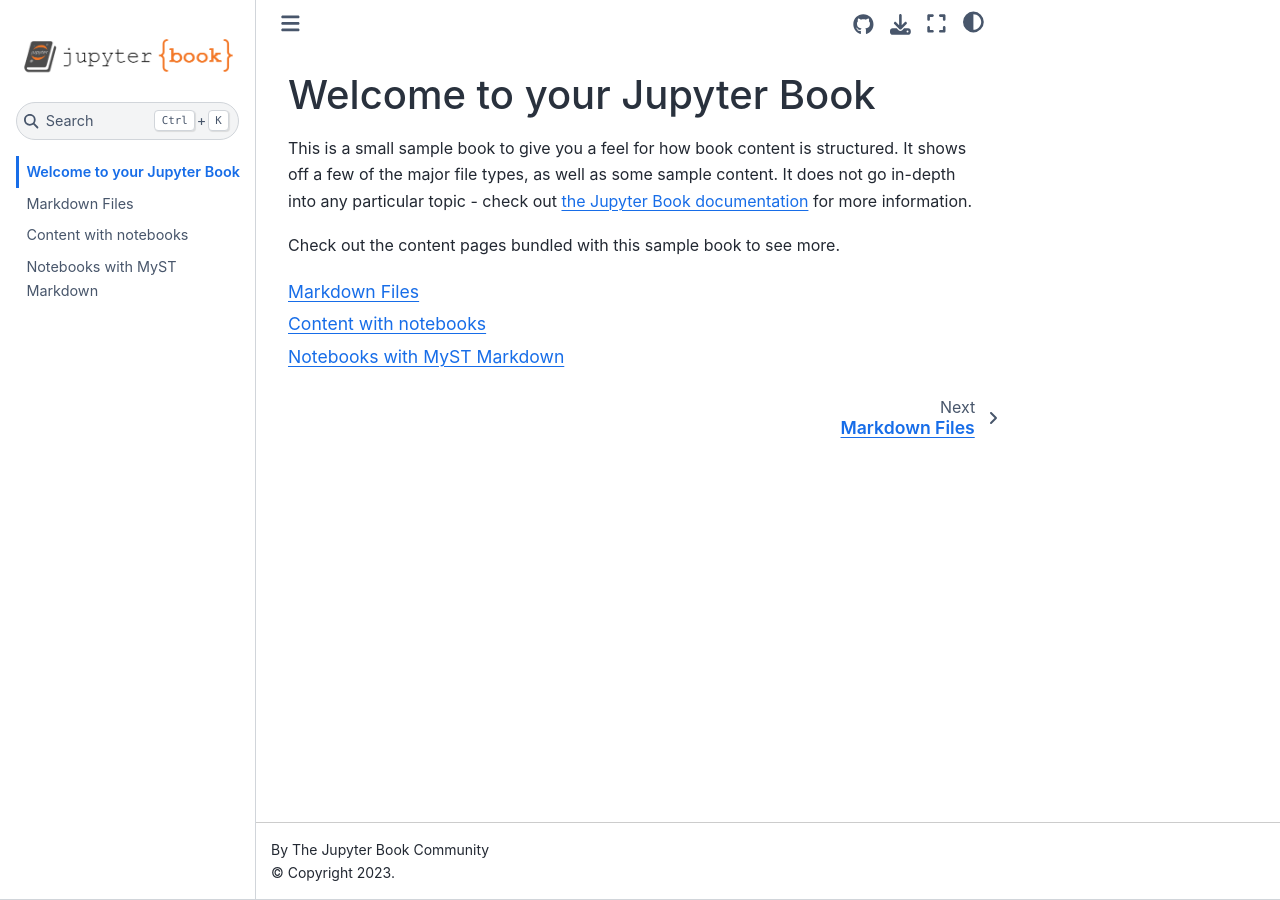
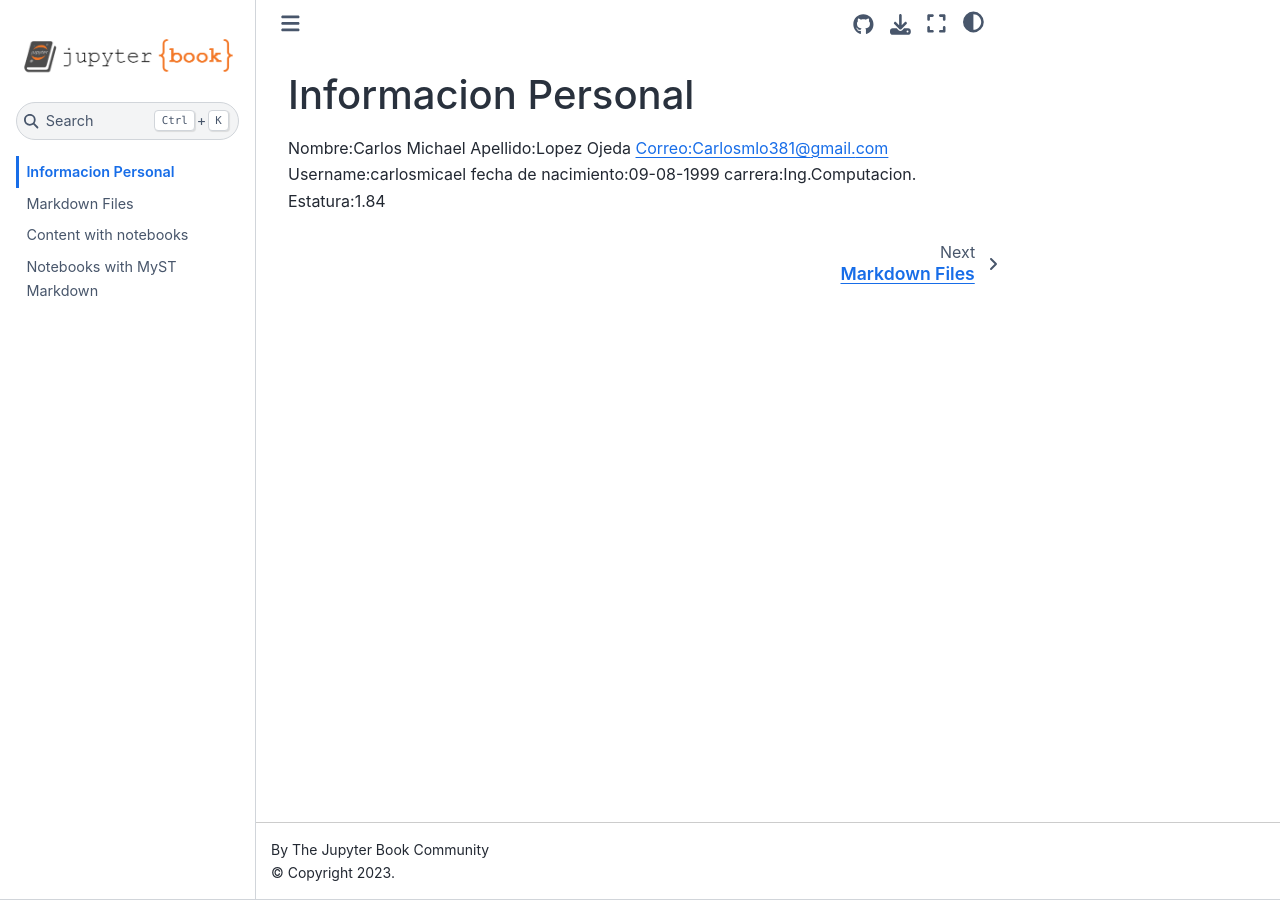
Before and after one commit to Carlosmicael/plataformasWed, a Jupyter Book: the page built from intro.md, in a window 1280 px wide. Built offline with Jupyter Book 1.0.4 settings and Sphinx 7.4.7 and the Sphinx Book theme 1.1.4, drawn with Linux system fonts in a browser that asks for light colours.

Commit message:
actualizacion

````diff
--- a/intro.md
+++ b/intro.md
@@ -1,11 +1,9 @@
-# Welcome to your Jupyter Book
+# Informacion Personal
 
-This is a small sample book to give you a feel for how book content is
-structured.
-It shows off a few of the major file types, as well as some sample content.
-It does not go in-depth into any particular topic - check out [the Jupyter Book documentation](https://jupyterbook.org) for more information.
-
-Check out the content pages bundled with this sample book to see more.
-
-```{tableofcontents}
-```
+Nombre:Carlos Michael
+Apellido:Lopez Ojeda
+Correo:Carlosmlo381@gmail.com
+Username:carlosmicael
+fecha de nacimiento:09-08-1999
+carrera:Ing.Computacion.
+Estatura:1.84
````
Also changed, not shown: materiasAprovadas.md (added, +7 -0 lines), materiasFaltantes.md (added, +9 -0 lines).
